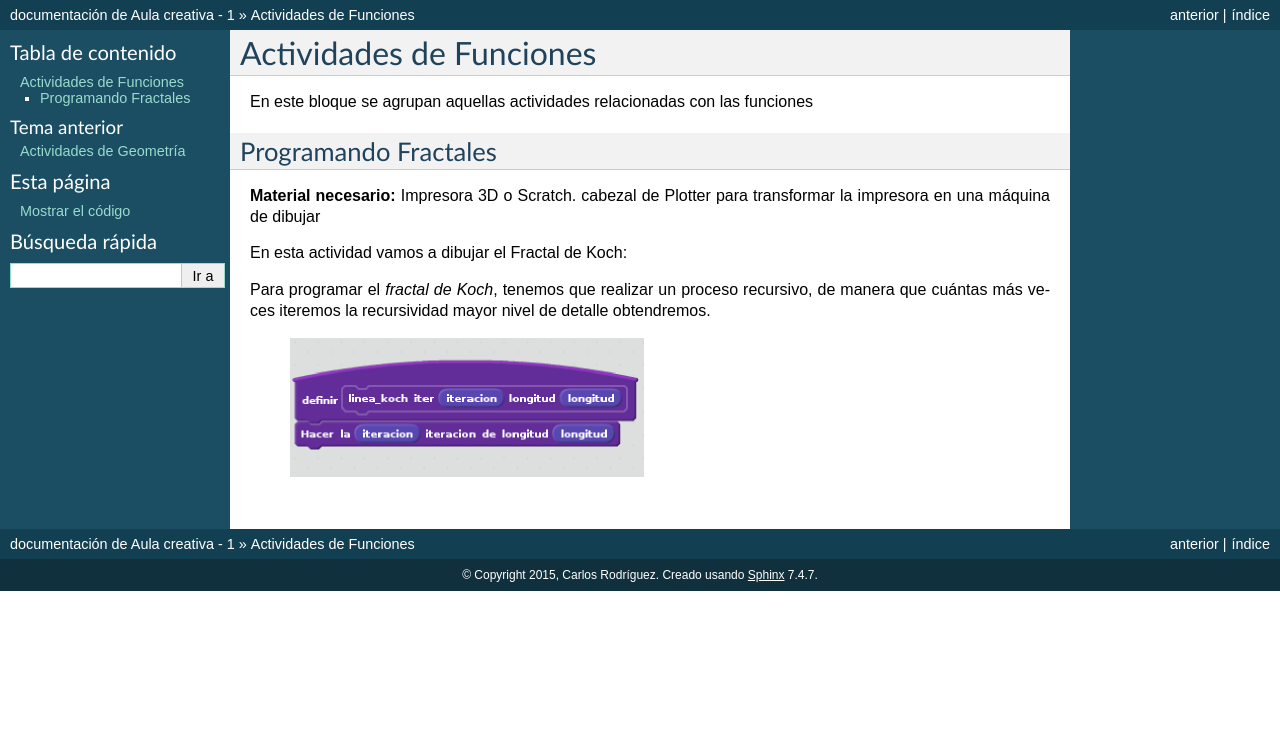
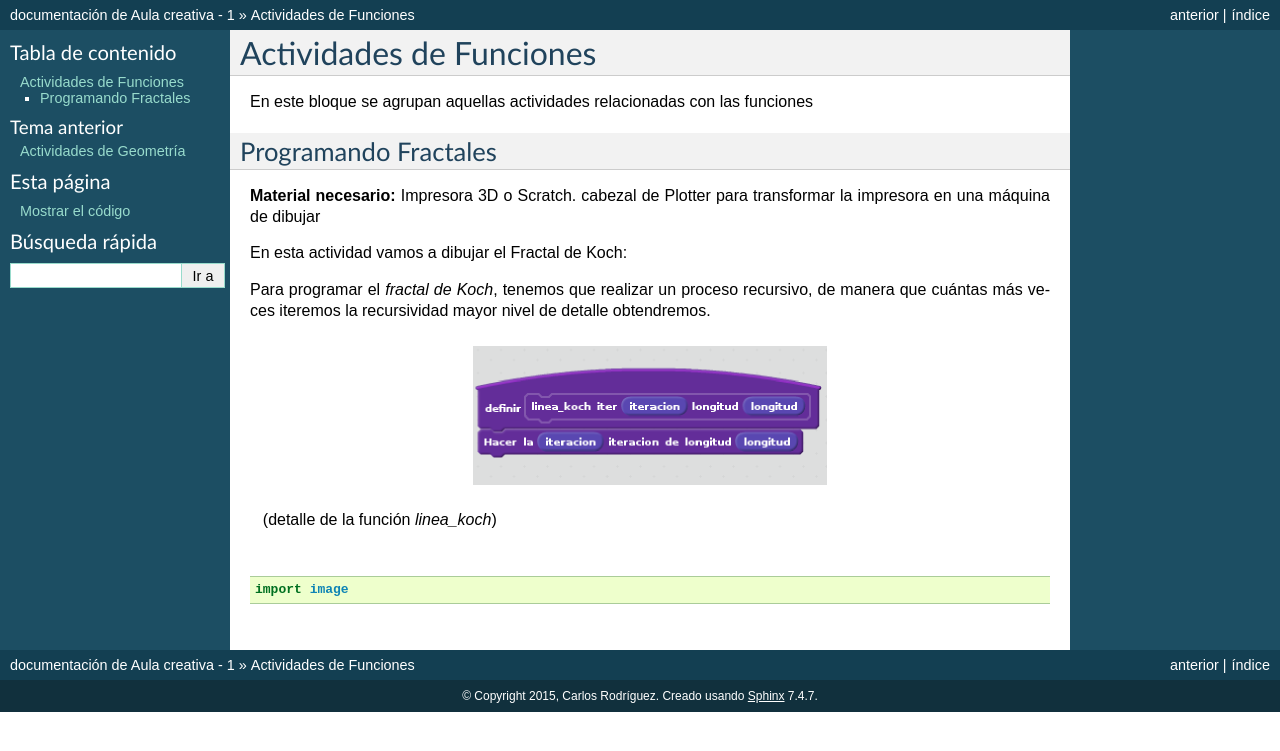
Before and after one commit to es3a10/aula_creativa, a Sphinx documentation site: the page built from docs/funciones.rst, in a window 1280 px wide. Shown: the top 751 px of the page. Built offline with Sphinx 7.4.7, drawn with Linux system fonts in a browser that asks for light colours.

Commit message:
funciones

```diff
--- a/docs/funciones.rst
+++ b/docs/funciones.rst
@@ -12,4 +12,10 @@ En esta actividad vamos a dibujar el Fractal de Koch:
 
 Para programar el *fractal de Koch*, tenemos que realizar un proceso recursivo, de manera que cuántas más veces iteremos la recursividad mayor nivel de detalle obtendremos.
 
-    .. image:: ./images/fractal1.png
+.. figure:: ./images/fractal1.png
+
+    (detalle de la función *linea_koch*)
+
+.. code-block:: python
+
+        import image
```
